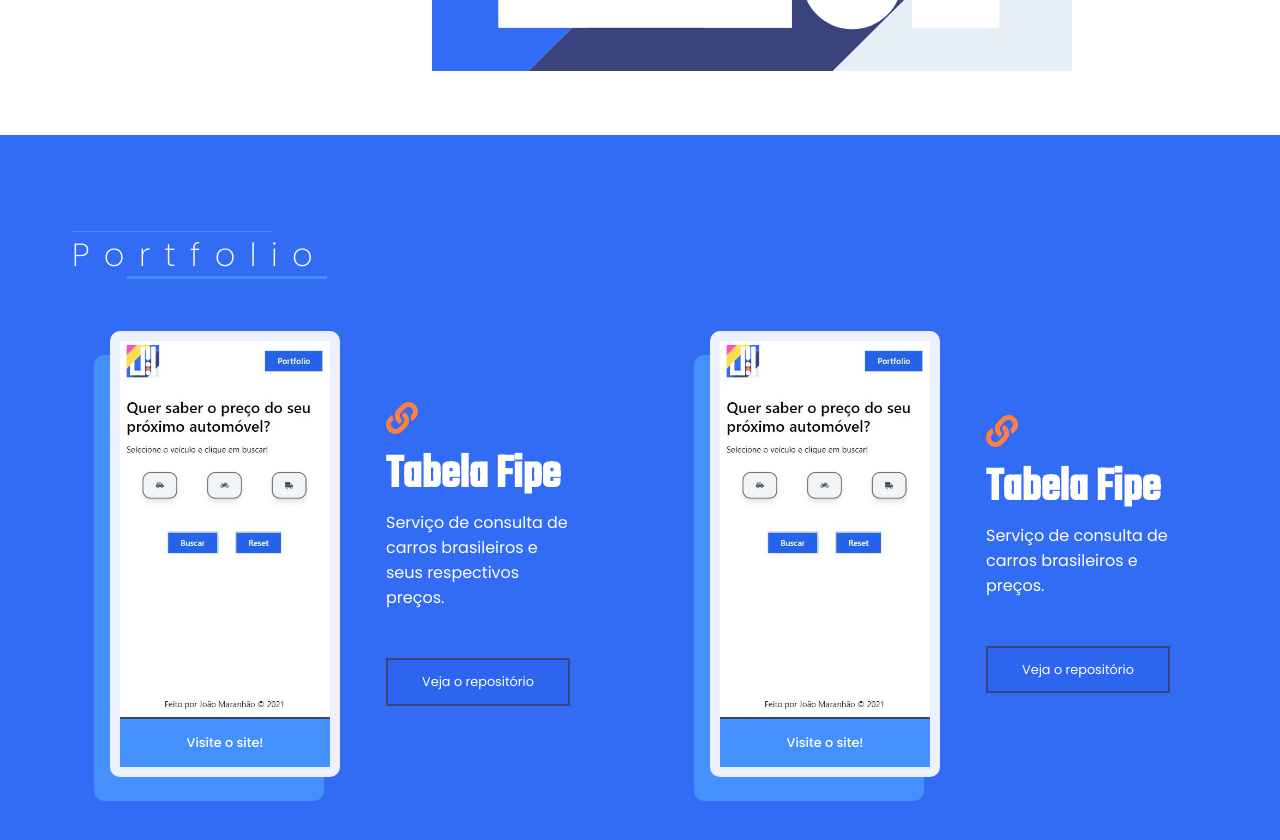
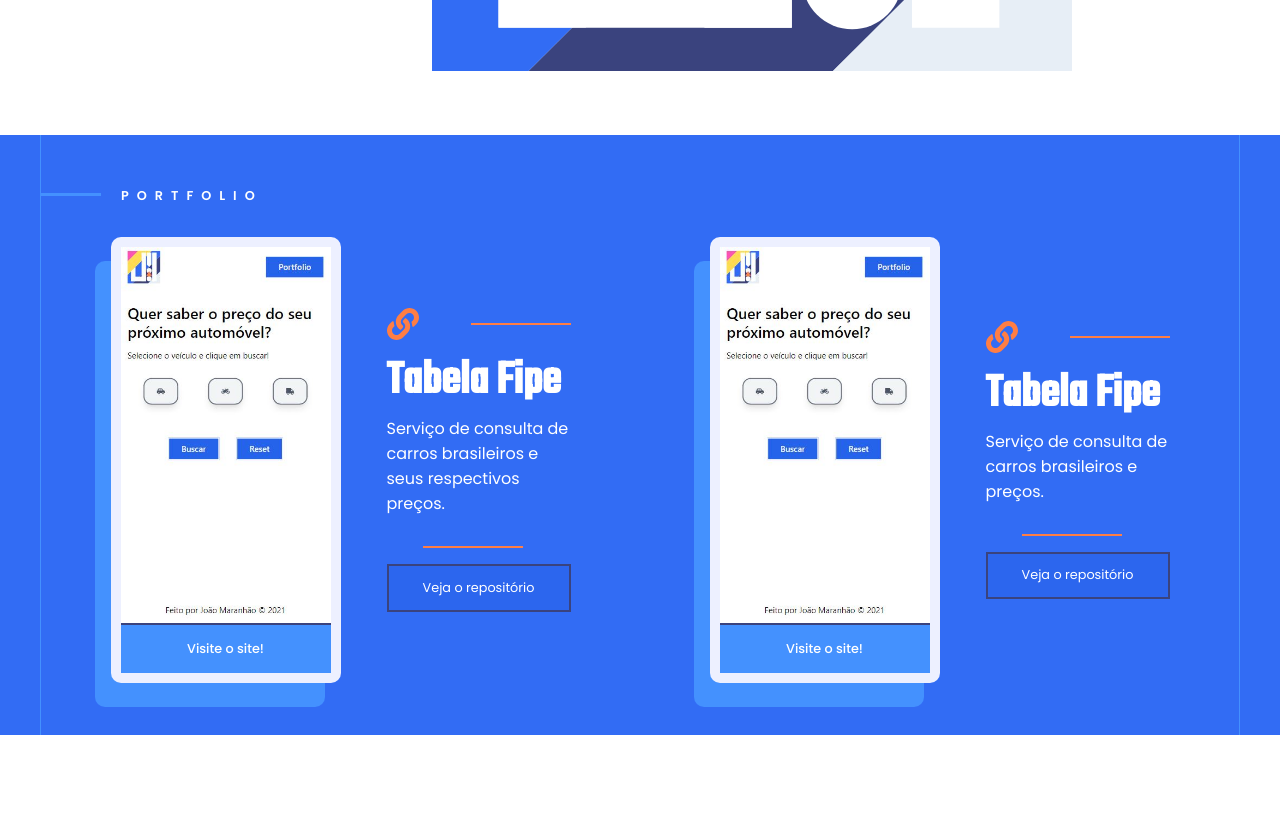
Before and after one commit to joaomaranhao/joaomaranhao.com.br, a Next.js app: page / in a window 1280 px wide. Shown: the part 720-1560 px from the top of the page. After the commit the page ends 1455 px from the top, so only its background shows below. Built offline with nearby package versions, Linux system fonts and the light colour scheme.

Commit message:
style: add styles to Card and finish portfolio section

```diff
--- a/components/Card/Card.module.css
+++ b/components/Card/Card.module.css
@@ -9,7 +9,18 @@
 }
 
 .text {
+  position: relative;
   width: 40%;
+}
+
+.text::before {
+  position: absolute;
+  content: '';
+  width: 100px;
+  height: 2px;
+  background-color: var(--orange);
+  top: 15px;
+  right: 0;
 }
 
 .card h4 {
@@ -57,6 +68,7 @@
 }
 
 .text a {
+  position: relative;
   display: block;
   text-align: center;
   padding: 1em 2em;
@@ -66,7 +78,16 @@
   transition: .2s ease-in-out;
 }
 
+.text a::before {
+  position: absolute;
+  content: '';
+  width: 100px;
+  height: 2px;
+  background-color: var(--orange);
+  top: -20px;
+}
+
 .text a:hover {
-  border: 2px solid #FFDC52;
+  border: 2px solid var(--grey);
   background-color: var(--lightBlue);
 }
--- a/components/Navbar/Navbar.module.css
+++ b/components/Navbar/Navbar.module.css
@@ -31,6 +31,7 @@
   left: 0;
   z-index: 10;
   height: calc(100vh - 6.5em);
+  max-height: 861px;
   display: flex;
   flex-direction: column;
   justify-content: space-around;
--- a/pages/index.js
+++ b/pages/index.js
@@ -24,7 +24,7 @@ export default function Home () {
           </div>
           <div className={styles.colored}>
           <a>
-            <img src="/logo-colors.svg" alt=""/>
+            <img src="/logo-colors.svg" alt="João Maranhão"/>
           </a>
           </div>
         </div>
--- a/styles/pages/Home.module.css
+++ b/styles/pages/Home.module.css
@@ -1,6 +1,7 @@
 .intro {
   display: flex;
   height: 80vh;
+  max-height: 861px;
   width: 100%;
   max-width: 1200px;
   margin: 3em auto 0;
@@ -71,6 +72,7 @@
 .colored a img {
   object-fit: cover;
   height: 100%;
+  max-height: 775.19px;
   transition: 2s;
 }
 
@@ -79,9 +81,7 @@
 }
 
 .portfolio {
-  padding: 4em 0;
   background-color: var(--blue);
-
   color: white;
 }
 
@@ -91,40 +91,36 @@
   margin: 0 auto;
   display: flex;
   flex-wrap: wrap;
+  border-left: 1px solid var(--lightBlue);
+  border-right: 1px solid var(--lightBlue);
 }
 
 .container h3 {
   position: relative;
-  font-weight: 100;
-  font-size: 2rem;
+  font-weight: 600;
+  font-size: .8rem;
   display: inline-block;
-  margin-left: 2rem;
-  letter-spacing: .9rem;
+  margin-left: 5rem;
+  letter-spacing: .5rem;
+  text-transform: uppercase;
   transition: .2s ease-in-out;
+  margin-top: 4em;
 }
 
 .container h3:hover {
-  letter-spacing: 1rem;
+  letter-spacing: .7rem;
 }
 
 .container h3::before {
   position: absolute;
   content: '';
-  top: 45px;
-  left: 55px;
+  top: 6px;
+  left: -80px;
   height: 3px;
-  width: 200px;
+  width: 60px;
   background-color: var(--lightBlue);
 }
-.container h3::after {
-  position: absolute;
-  content: '';
-  top: 0;
-  left: 0;
-  height: 1px;
-  width: 200px;
-  background-color: var(--lightBlue);
-}
+
 
 @media only screen and (max-width: 380px) {
   .intro h1 {
```
